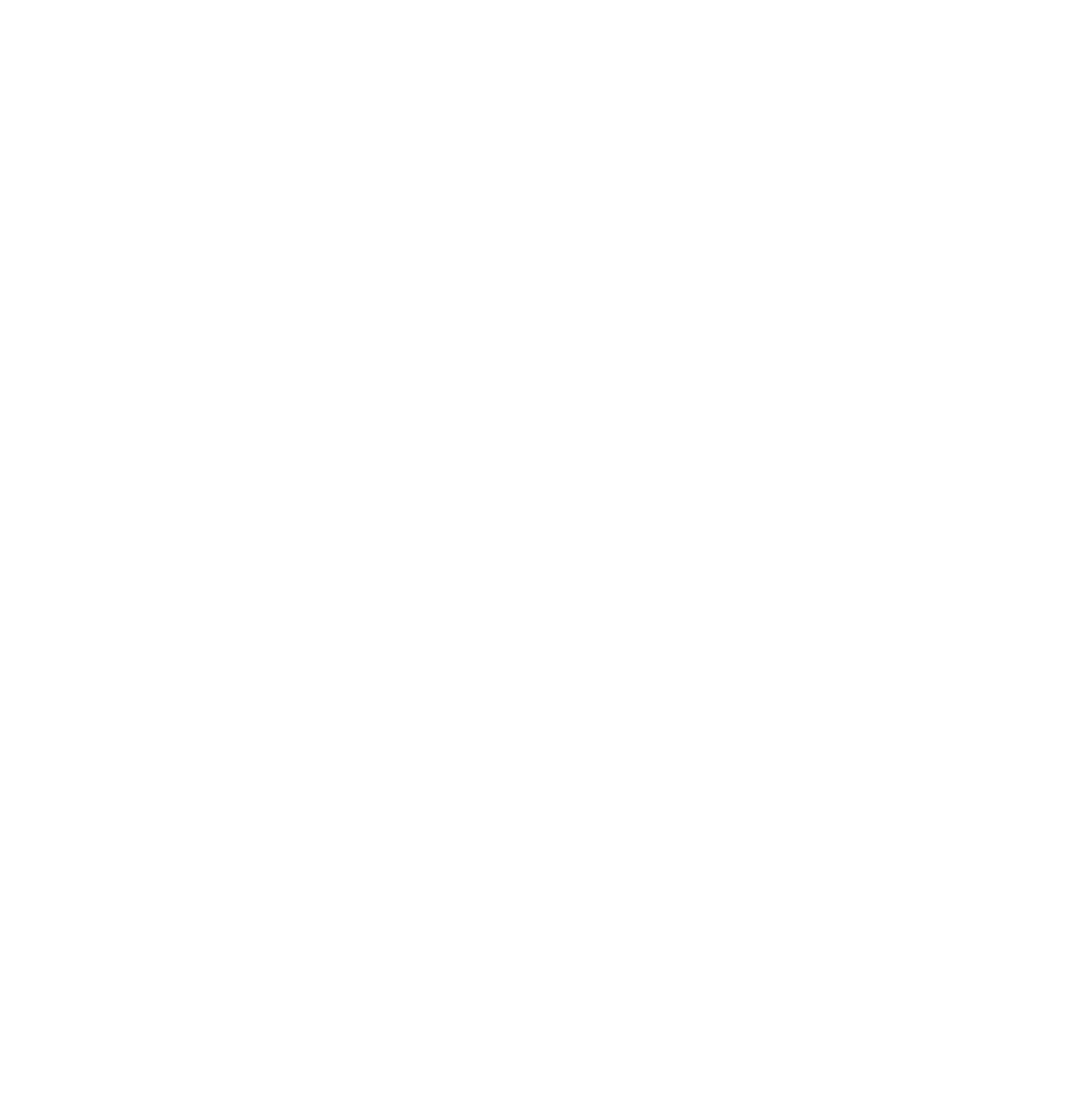
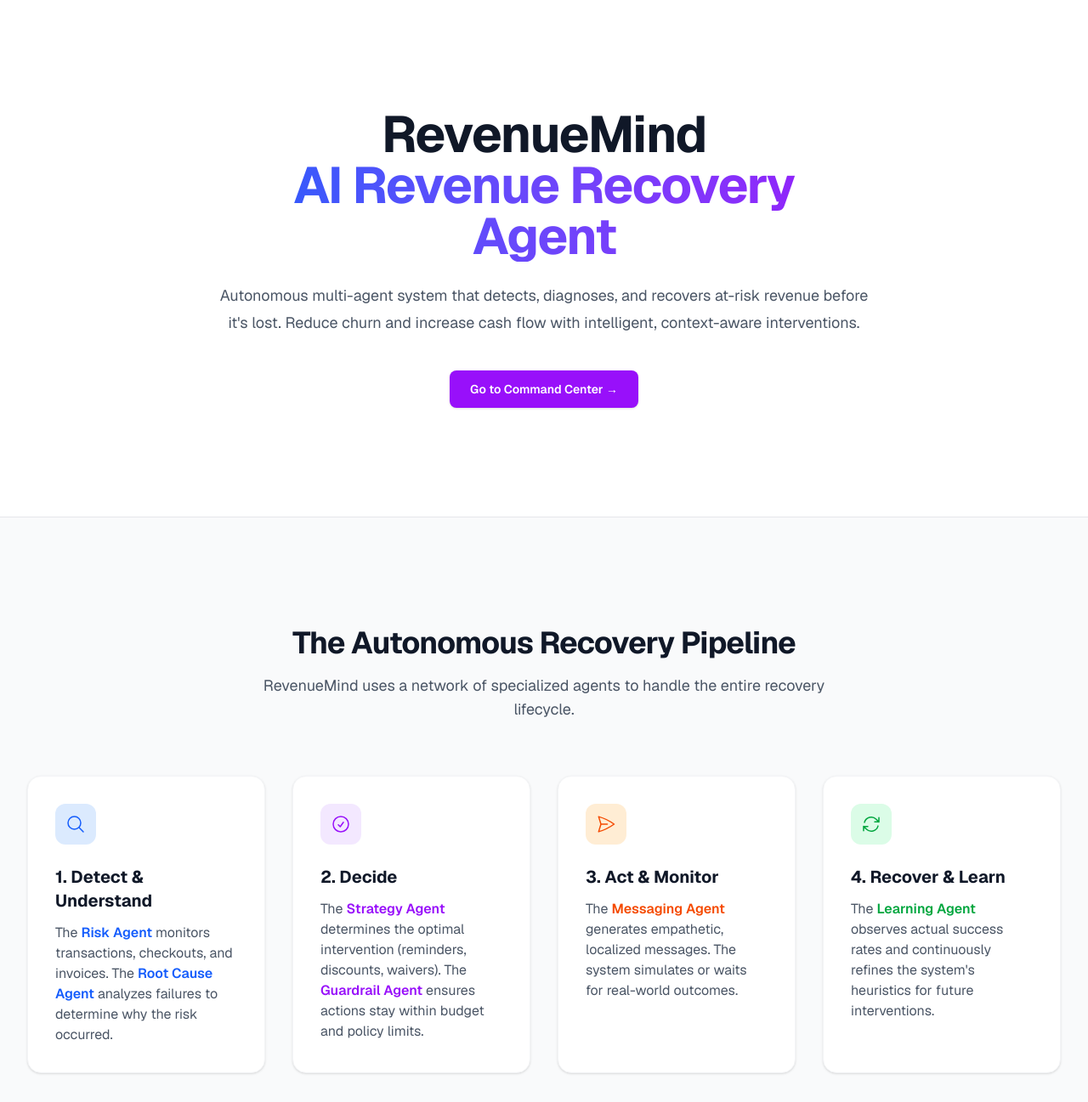
Before and after one commit to iamdhruv17/RevenueMind, a Next.js app: page / in a window 1280 px wide. Before the commit this address had no page. Shown: the top 1297 px of the page at 85% size. Before the commit the page ends 800 px from the top, so only its background shows below. Built offline with nearby package versions, Linux system fonts and the light colour scheme.

Commit message:
Fix Prisma Client singleton bug, close human-approval loop, update landing page and metadata, update .env.example, and move check.ts

```diff
--- a/src/app/layout.tsx
+++ b/src/app/layout.tsx
@@ -13,8 +13,8 @@
 });
 
 export const metadata: Metadata = {
-  title: "Create Next App",
-  description: "Generated by create next app",
+  title: "RevenueMind — AI Revenue Recovery Agent",
+  description: "Autonomous multi-agent system that detects, diagnoses, and recovers at-risk revenue.",
 };
 
 export default function RootLayout({ children }: LayoutProps<"/">) {
--- a/src/app/page.tsx
+++ b/src/app/page.tsx
@@ -1,5 +1,110 @@
-import { redirect } from "next/navigation";
+import Link from "next/link";
 
 export default function Home() {
-  redirect("/dashboard");
+  return (
+    <div className="min-h-screen bg-gray-50 text-gray-900 font-sans selection:bg-purple-200">
+      {/* Hero Section */}
+      <div className="bg-white border-b border-gray-200">
+        <div className="max-w-7xl mx-auto px-6 py-24 sm:py-32 lg:px-8">
+          <div className="text-center max-w-3xl mx-auto">
+            <h1 className="text-4xl font-bold tracking-tight text-gray-900 sm:text-6xl">
+              <span className="block">RevenueMind</span>
+              <span className="block text-transparent bg-clip-text bg-gradient-to-r from-blue-600 to-purple-600">
+                AI Revenue Recovery Agent
+              </span>
+            </h1>
+            <p className="mt-6 text-lg leading-8 text-gray-600">
+              Autonomous multi-agent system that detects, diagnoses, and recovers at-risk revenue before it's lost.
+              Reduce churn and increase cash flow with intelligent, context-aware interventions.
+            </p>
+            <div className="mt-10 flex items-center justify-center gap-x-6">
+              <Link
+                href="/dashboard"
+                className="rounded-lg bg-purple-600 px-6 py-3 text-sm font-semibold text-white shadow-sm hover:bg-purple-700 focus-visible:outline focus-visible:outline-2 focus-visible:outline-offset-2 focus-visible:outline-purple-600 transition-colors"
+              >
+                Go to Command Center →
+              </Link>
+            </div>
+          </div>
+        </div>
+      </div>
+
+      {/* Pipeline Section */}
+      <div className="py-24 sm:py-32 max-w-7xl mx-auto px-6 lg:px-8">
+        <div className="text-center mb-16">
+          <h2 className="text-3xl font-bold tracking-tight text-gray-900 sm:text-4xl">
+            The Autonomous Recovery Pipeline
+          </h2>
+          <p className="mt-4 text-lg text-gray-600 max-w-2xl mx-auto">
+            RevenueMind uses a network of specialized agents to handle the entire recovery lifecycle.
+          </p>
+        </div>
+
+        <div className="grid grid-cols-1 md:grid-cols-2 lg:grid-cols-4 gap-8">
+          {/* Detect & Understand */}
+          <div className="bg-white p-8 rounded-2xl shadow-sm border border-gray-100 hover:shadow-md transition-shadow">
+            <div className="w-12 h-12 bg-blue-100 text-blue-600 rounded-xl flex items-center justify-center mb-6">
+              <svg className="w-6 h-6" fill="none" viewBox="0 0 24 24" strokeWidth="1.5" stroke="currentColor">
+                <path strokeLinecap="round" strokeLinejoin="round" d="M21 21l-5.197-5.197m0 0A7.5 7.5 0 105.196 5.196a7.5 7.5 0 0010.607 10.607z" />
+              </svg>
+            </div>
+            <h3 className="text-xl font-bold text-gray-900 mb-3">1. Detect & Understand</h3>
+            <p className="text-gray-600">
+              The <span className="font-semibold text-blue-600">Risk Agent</span> monitors transactions, checkouts, and invoices.
+              The <span className="font-semibold text-blue-600">Root Cause Agent</span> analyzes failures to determine why the risk occurred.
+            </p>
+          </div>
+
+          {/* Decide */}
+          <div className="bg-white p-8 rounded-2xl shadow-sm border border-gray-100 hover:shadow-md transition-shadow">
+            <div className="w-12 h-12 bg-purple-100 text-purple-600 rounded-xl flex items-center justify-center mb-6">
+              <svg className="w-6 h-6" fill="none" viewBox="0 0 24 24" strokeWidth="1.5" stroke="currentColor">
+                <path strokeLinecap="round" strokeLinejoin="round" d="M9 12.75L11.25 15 15 9.75M21 12a9 9 0 11-18 0 9 9 0 0118 0z" />
+              </svg>
+            </div>
+            <h3 className="text-xl font-bold text-gray-900 mb-3">2. Decide</h3>
+            <p className="text-gray-600">
+              The <span className="font-semibold text-purple-600">Strategy Agent</span> determines the optimal intervention (reminders, discounts, waivers).
+              The <span className="font-semibold text-purple-600">Guardrail Agent</span> ensures actions stay within budget and policy limits.
+            </p>
+          </div>
+
+          {/* Act & Monitor */}
+          <div className="bg-white p-8 rounded-2xl shadow-sm border border-gray-100 hover:shadow-md transition-shadow">
+            <div className="w-12 h-12 bg-orange-100 text-orange-600 rounded-xl flex items-center justify-center mb-6">
+              <svg className="w-6 h-6" fill="none" viewBox="0 0 24 24" strokeWidth="1.5" stroke="currentColor">
+                <path strokeLinecap="round" strokeLinejoin="round" d="M6 12L3.269 3.126A59.768 59.768 0 0121.485 12 59.77 59.77 0 013.27 20.876L5.999 12zm0 0h7.5" />
+              </svg>
+            </div>
+            <h3 className="text-xl font-bold text-gray-900 mb-3">3. Act & Monitor</h3>
+            <p className="text-gray-600">
+              The <span className="font-semibold text-orange-600">Messaging Agent</span> generates empathetic, localized messages.
+              The system simulates or waits for real-world outcomes.
+            </p>
+          </div>
+
+          {/* Recover & Learn */}
+          <div className="bg-white p-8 rounded-2xl shadow-sm border border-gray-100 hover:shadow-md transition-shadow">
+            <div className="w-12 h-12 bg-green-100 text-green-600 rounded-xl flex items-center justify-center mb-6">
+              <svg className="w-6 h-6" fill="none" viewBox="0 0 24 24" strokeWidth="1.5" stroke="currentColor">
+                <path strokeLinecap="round" strokeLinejoin="round" d="M16.023 9.348h4.992v-.001M2.985 19.644v-4.992m0 0h4.992m-4.993 0l3.181 3.183a8.25 8.25 0 0013.803-3.7M4.031 9.865a8.25 8.25 0 0113.803-3.7l3.181 3.182m0-4.991v4.99" />
+              </svg>
+            </div>
+            <h3 className="text-xl font-bold text-gray-900 mb-3">4. Recover & Learn</h3>
+            <p className="text-gray-600">
+              The <span className="font-semibold text-green-600">Learning Agent</span> observes actual success rates and continuously refines the system's heuristics for future interventions.
+            </p>
+          </div>
+        </div>
+
+      </div>
+
+      {/* Footer */}
+      <footer className="bg-white border-t border-gray-200 py-12">
+        <div className="max-w-7xl mx-auto px-6 text-center text-sm text-gray-500">
+          RevenueMind — AI Revenue Recovery Agent. Ready for production.
+        </div>
+      </footer>
+    </div>
+  );
 }
--- a/src/lib/agents/learningAgent.ts
+++ b/src/lib/agents/learningAgent.ts
@@ -1,6 +1,4 @@
-import { PrismaClient } from '@prisma/client';
-
-const prisma = new PrismaClient();
+import { prisma } from '@/lib/db/prisma';
 
 export async function updateActionPerformanceStats(): Promise<{ updated: number }> {
   const interventions = await prisma.intervention.findMany({
--- a/src/lib/agents/messagingAgent.ts
+++ b/src/lib/agents/messagingAgent.ts
@@ -9,10 +9,12 @@
   // IMPORTANT: We only process 'pending' (autonomously approved) and NOT 'pending_human_approval'
   const eligibleInterventions = await prisma.intervention.findMany({
     where: {
-      status: "pending",
+      status: {
+        in: ["pending", "approved"]
+      },
       messageText: null,
       actionType: {
-        in: ["reminder", "retry", "discount_5", "discount_10", "waiver"] // Ensure only these types are picked up
+        in: ["reminder", "retry", "discount_5", "discount_10", "waiver", "escalation"] // Ensure only these types are picked up
       }
     },
     include: {
@@ -28,10 +30,12 @@
 
   const totalEligibleCount = await prisma.intervention.count({
     where: {
-      status: "pending",
+      status: {
+        in: ["pending", "approved"]
+      },
       messageText: null,
       actionType: {
-        in: ["reminder", "retry", "discount_5", "discount_10", "waiver"]
+        in: ["reminder", "retry", "discount_5", "discount_10", "waiver", "escalation"]
       }
     }
   });
--- a/src/lib/agents/outcomeSimulator.ts
+++ b/src/lib/agents/outcomeSimulator.ts
@@ -1,6 +1,4 @@
-import { PrismaClient } from '@prisma/client';
-
-const prisma = new PrismaClient();
+import { prisma } from '@/lib/db/prisma';
 
 export async function simulateOutcomes(): Promise<{ simulated: number }> {
   const interventions = await prisma.intervention.findMany({
--- a/src/lib/llm/generateMessage.ts
+++ b/src/lib/llm/generateMessage.ts
@@ -34,6 +34,11 @@
     hi: (name, amt, cost) => `नमस्ते ${name}, आपके ₹${amt} के चालान पर ₹${cost} का विलंब शुल्क माफ कर दिया गया है। कृपया मूल राशि का भुगतान पूरा करें।`,
     hinglish: (name, amt, cost) => `Hi ${name}, aapke ₹${amt} ke overdue invoice par ₹${cost} ka late fee waive kar diya gaya hai. Please principal amount pay kar dein.`,
   },
+  escalation: {
+    en: (name, amt) => `Hi ${name}, this is an urgent notice regarding your significantly overdue payment of ₹${amt}. Please clear your dues immediately to avoid service interruption.`,
+    hi: (name, amt) => `नमस्ते ${name}, यह आपके ₹${amt} के अतिदेय भुगतान के संबंध में एक तत्काल सूचना है। सेवाओं में बाधा से बचने के लिए कृपया तुरंत अपना बकाया चुकाएं।`,
+    hinglish: (name, amt) => `Hi ${name}, aapke ₹${amt} ke overdue payment ke regarding ye urgent notice hai. Service interruption se bachne ke liye please apna due turant clear karein.`,
+  },
 };
 
 export function getFallbackMessage(input: MessageGenerationInput): string {
@@ -65,6 +70,7 @@
 - 'reminder': A gentle nudge about their pending payment of ₹${input.amountAtRisk}, without pressure.
 - 'discount_5' / 'discount_10': Mention a limited-time 5% or 10% discount on their cart/order of ₹${input.amountAtRisk} to help them complete their purchase.
 - 'waiver': Specifically for overdue invoices with late fees. Explain that we understand cash flow challenges and have waived the late fee of ₹${input.cost} as a courtesy. Invite them to clear the principal invoice amount of ₹${input.amountAtRisk}. Do NOT mention technical glitches or payment gateway errors for waivers.
+- 'escalation': An urgent but professional notice about a significantly overdue payment of ₹${input.amountAtRisk}. Mention that they need to clear their dues immediately to avoid service interruption.
 
 Context Provided:
 - Source Type: ${input.sourceType}
```
Also changed, not shown: scripts/check.ts (renamed from check.ts), 1 other file (tests, documents, lock files or other folders).
